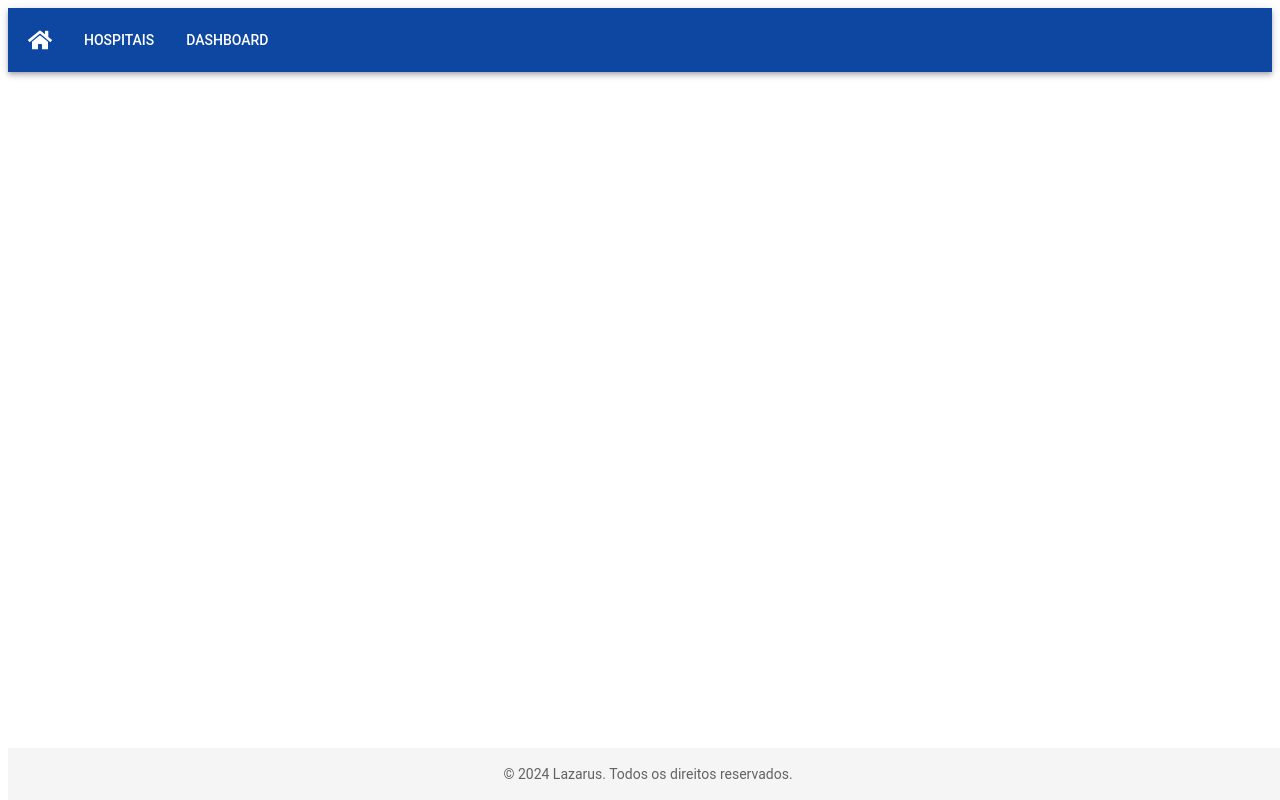
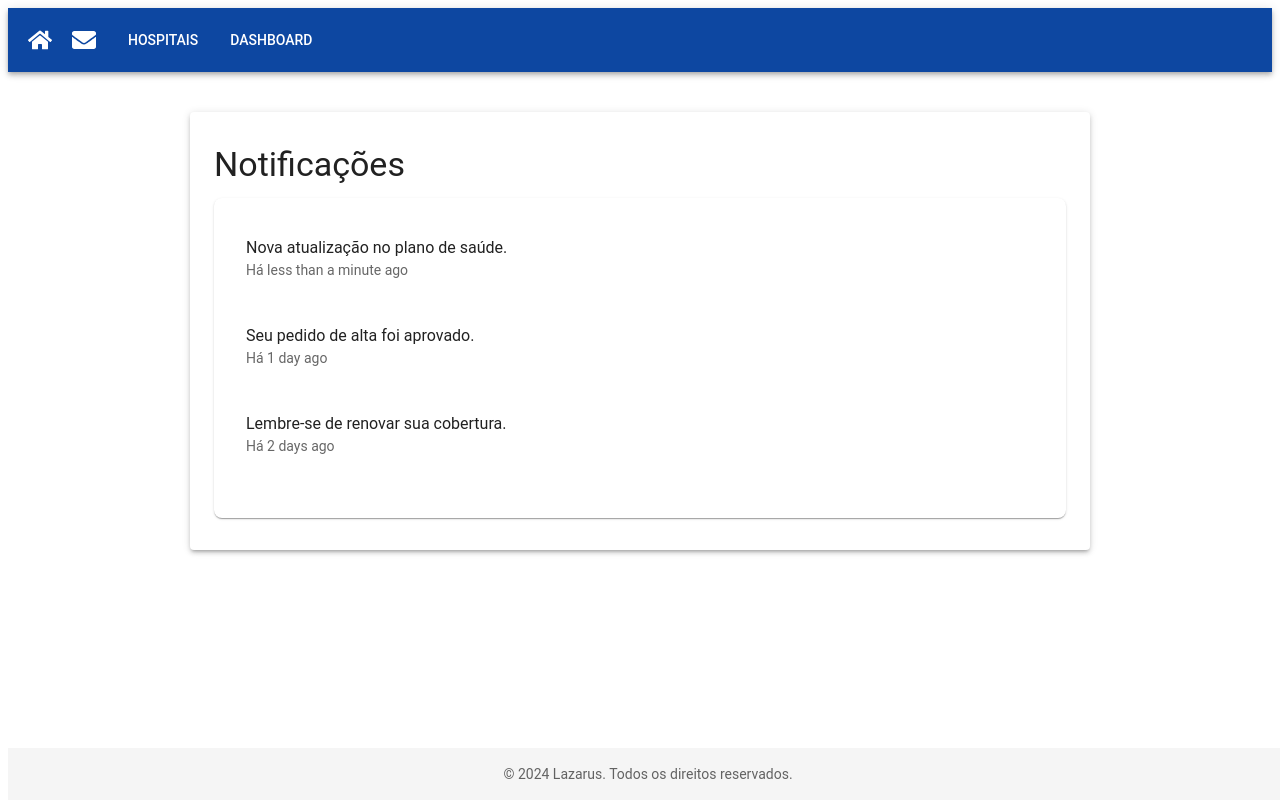
Before and after one commit to coliveia/lazarus, a React (Create React App) app: page /notifications in a window 1280 px wide. Built offline with nearby package versions, Linux system fonts and the light colour scheme.

Commit message:
inclusao de notificacoes

```diff
--- a/src/App.js
+++ b/src/App.js
@@ -9,6 +9,7 @@ import PatientDetail from './components/PatientDetail';
 import AddPatientForm from './components/AddPatientForm';
 import Dashboard from './components/Dashboard';
 import Home from './components/Home';
+import NotificationPage from './components/NotificationPage';
 
 function App() {
   return (
@@ -22,6 +23,8 @@ function App() {
         <Route path="/add-patient" element={<AddPatientForm />} />
         <Route path="/dashboard" element={<Dashboard />} />
         <Route path="/home" element={<Home />} />
+        <Route path="/notifications" element={<NotificationPage />} />
+
       </Routes>
       <Footer />
     </>
--- a/src/components/Header.js
+++ b/src/components/Header.js
@@ -1,7 +1,7 @@
 import React from 'react';
 import { Link } from 'react-router-dom';
 import { AppBar, Toolbar, Button, Box, IconButton } from '@mui/material';
-import { FaHome } from 'react-icons/fa';
+import { FaHome, FaEnvelope } from 'react-icons/fa';
 
 const Header = () => {
   return (
@@ -17,6 +17,17 @@ const Header = () => {
         >
           <FaHome size={24} style={{ color: '#fff' }} /> {/* Cor branca para o ícone */}
         </IconButton>
+
+        <IconButton
+          component={Link}
+          to="/notifications"
+          edge="start"
+          color="inherit"
+          aria-label="notifications"
+          sx={{ marginRight: 2 }}
+        >
+          <FaEnvelope size={24} style={{ color: '#fff' }} />
+        </IconButton>
         <Box sx={{ display: 'flex', gap: 2 }}>
           <Button color="inherit" component={Link} to="/hospitals">
             Hospitais
--- /dev/null
+++ b/src/components/NotificationPage.js
@@ -0,0 +1,33 @@
+import React from 'react';
+import { Container, Paper, Typography, List, ListItem, ListItemText, Card, CardContent } from '@mui/material';
+import { formatDistanceToNow } from 'date-fns';
+
+const notifications = [
+  { id: 1, message: 'Nova atualização no plano de saúde.', date: new Date() },
+  { id: 2, message: 'Seu pedido de alta foi aprovado.', date: new Date(new Date().setDate(new Date().getDate() - 1)) },
+  { id: 3, message: 'Lembre-se de renovar sua cobertura.', date: new Date(new Date().setDate(new Date().getDate() - 2)) },
+];
+
+const NotificationPage = () => {
+  return (
+    <Container component={Paper} elevation={3} maxWidth="md" sx={{ padding: 4, marginTop: 5 }}>
+      <Typography variant="h4" gutterBottom>Notificações</Typography>
+      <Card>
+        <CardContent>
+          <List>
+            {notifications.map(notification => (
+              <ListItem key={notification.id} sx={{ mb: 2 }}>
+                <ListItemText
+                  primary={notification.message}
+                  secondary={`Há ${formatDistanceToNow(notification.date, { addSuffix: true })}`}
+                />
+              </ListItem>
+            ))}
+          </List>
+        </CardContent>
+      </Card>
+    </Container>
+  );
+};
+
+export default NotificationPage;
```
